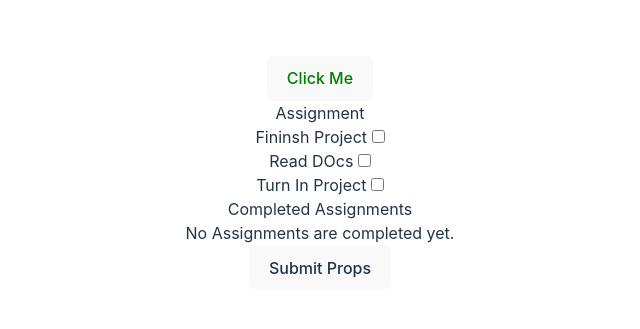
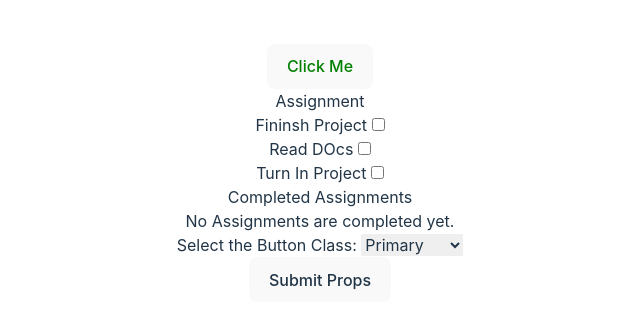
Before and after one commit to hasansfzn/vue_learning_project, a Vue app: page / in a window 1280 px wide. Shown: the part 227-556 px from the top of the page, without its empty margins (320-960 px from the left). Built offline with nearby package versions, Linux system fonts and the light colour scheme.

Commit message:
v-model practiced

```diff
--- a/src/App.vue
+++ b/src/App.vue
@@ -1,13 +1,26 @@
 <script setup>
+import { ref } from "vue";
 import ButtonBind from "./components/ButtonBind.vue";
 import AssignmentList from "./components/AssignmentList.vue";
 import SubmitButton from "./components/SubmitButton.vue";
+
+let type_button = ref("primary");
 </script>
 
 <template>
   <ButtonBind />
   <AssignmentList />
-  <SubmitButton :processing="true" type="secondary" />
+  <div class="grid place-items-cetner my-5">
+    <label>
+      Select the Button Class:
+      <select v-model="type_button">
+        <option value="primary">Primary</option>
+        <option value="secondary">Secondary</option>
+        <option value="muted">Muted</option>
+      </select>
+    </label>
+  </div>
+  <SubmitButton :processing="true" :type_button="type_button" />
 </template>
 
 <style scoped>
--- a/src/components/SubmitButton.vue
+++ b/src/components/SubmitButton.vue
@@ -1,12 +1,21 @@
 <template>
-  <div class="grid place-items-center">
-    <button>Submit Props</button>
+  <div>
+    <button
+      :class="{
+        'bg-gray-400 hover:bg-gray-700': type_button === 'primary',
+        'bg-blue-400 hover:bg-blue-700': type_button === 'secondary',
+        'bg-gray-700 hover:bg-black-600  cursor-not-allowed':
+          type_button === 'muted',
+      }"
+    >
+      Submit Props
+    </button>
   </div>
 </template>
 
 <script setup>
 defineProps({
-  type: {
+  type_button: {
     type: String,
     default: "primary",
   },
```
